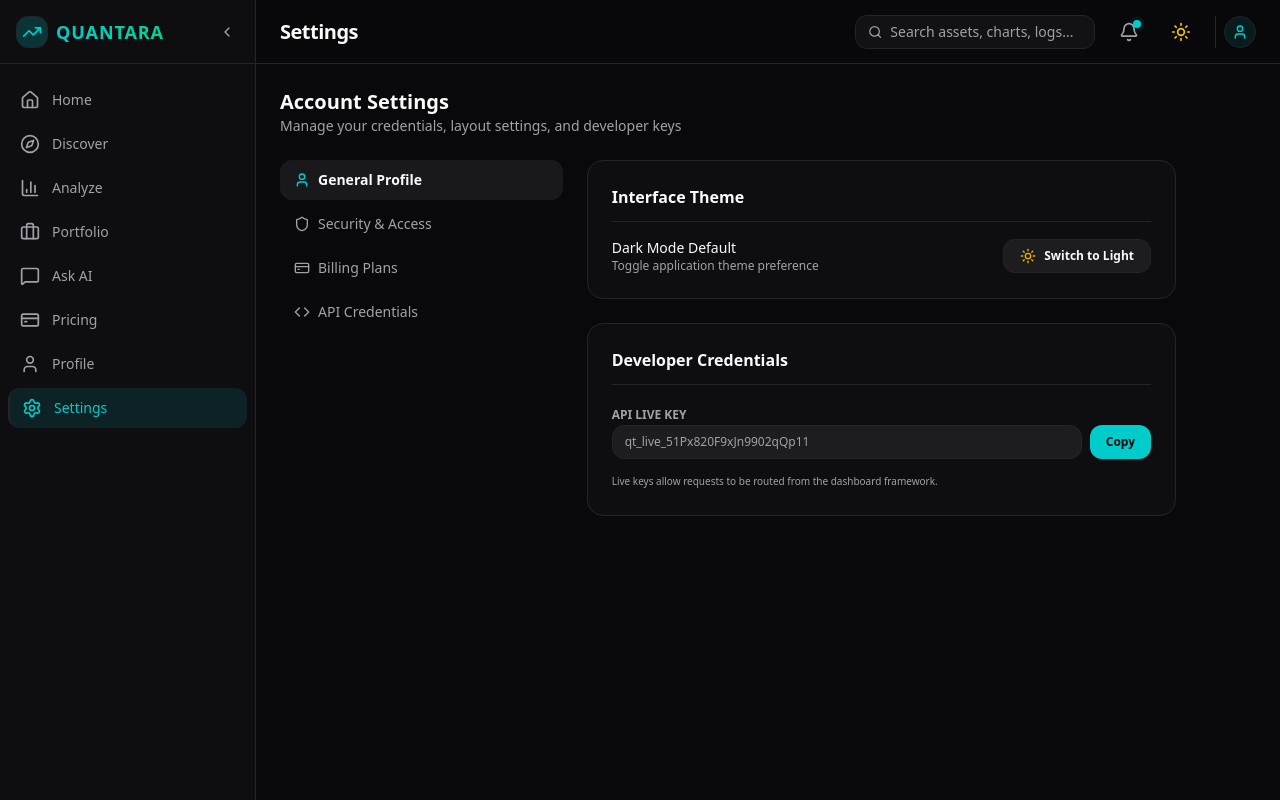
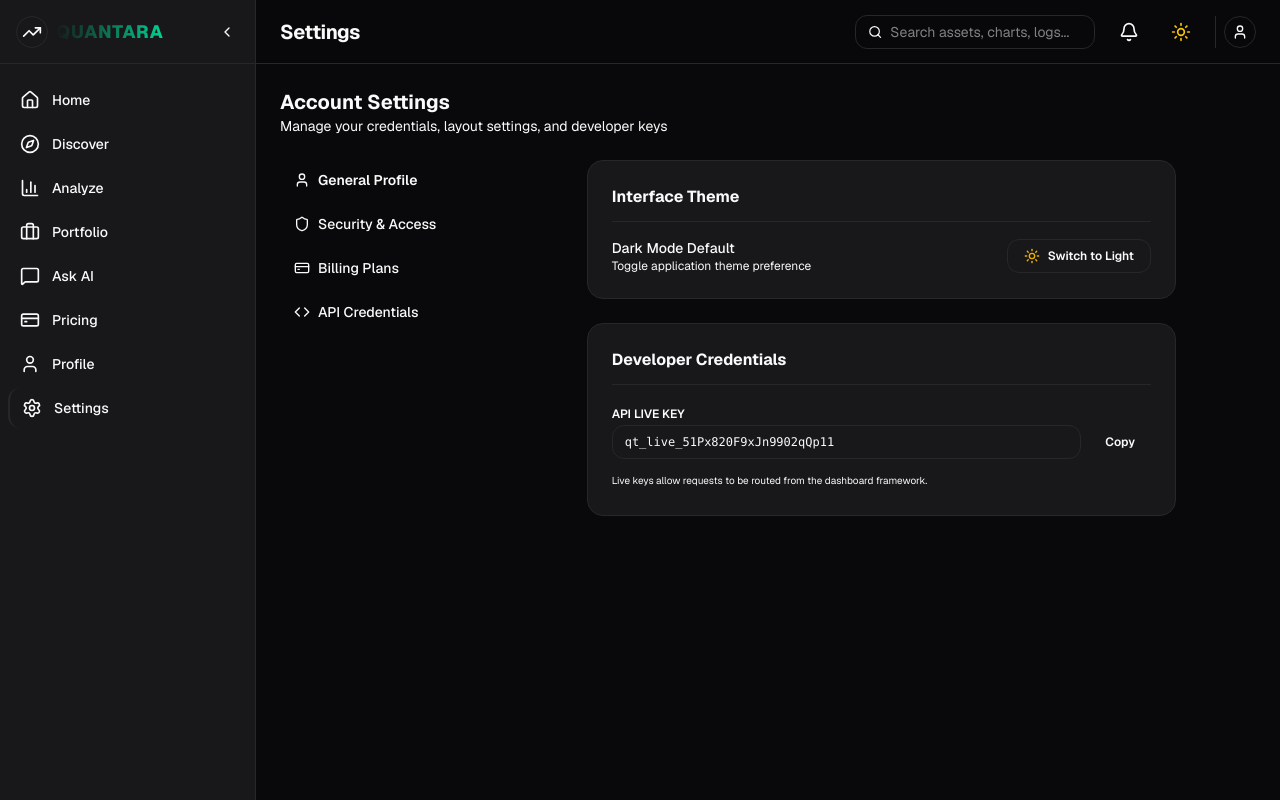
Before and after one commit to krishna27gupta/QUANTARA, a Next.js app in the folder frontend/apps/web/: page /settings in a window 1280 px wide. Built offline with nearby package versions, Linux system fonts and the light colour scheme.

Commit message:
feat: implement design token system

```diff
--- a/frontend/apps/web/src/app/globals.css
+++ b/frontend/apps/web/src/app/globals.css
@@ -1,79 +1,63 @@
 @import "tailwindcss";
 
 @theme {
-  --color-background: hsl(var(--background));
-  --color-foreground: hsl(var(--foreground));
-  --color-card: hsl(var(--card));
-  --color-card-foreground: hsl(var(--card-foreground));
-  --color-popover: hsl(var(--popover));
-  --color-popover-foreground: hsl(var(--popover-foreground));
-  --color-primary: hsl(var(--primary));
-  --color-primary-foreground: hsl(var(--primary-foreground));
-  --color-secondary: hsl(var(--secondary));
-  --color-secondary-foreground: hsl(var(--secondary-foreground));
-  --color-muted: hsl(var(--muted));
-  --color-muted-foreground: hsl(var(--muted-foreground));
-  --color-accent: hsl(var(--accent));
-  --color-accent-foreground: hsl(var(--accent-foreground));
-  --color-destructive: hsl(var(--destructive));
-  --color-destructive-foreground: hsl(var(--destructive-foreground));
-  --color-border: hsl(var(--border));
-  --color-input: hsl(var(--input));
-  --color-ring: hsl(var(--ring));
+  --color-background: var(--background);
+  --color-foreground: var(--foreground);
+  --color-card: var(--card);
+  --color-card-foreground: var(--card-foreground);
+  --color-border: var(--border);
+  --color-text-primary: var(--text-primary);
+  --color-text-secondary: var(--text-secondary);
+  --color-success: var(--success);
+  --color-danger: var(--danger);
+  --color-accent: var(--accent);
 
   --radius-lg: var(--radius);
-  --radius-md: calc(var(--radius) - 2px);
-  --radius-sm: calc(var(--radius) - 4px);
+  --radius-md: calc(var(--radius) - 4px);
+  --radius-sm: calc(var(--radius) - 8px);
 
-  --font-sans: var(--font-geist-sans), ui-sans-serif, system-ui, sans-serif;
-  --font-mono: var(--font-geist-mono), ui-monospace, SFMono-Regular, monospace;
+  --shadow-soft: var(--shadow-soft-val);
+
+  --font-sans: "Geist", "Inter", "SF Pro", -apple-system, sans-serif;
 }
 
 :root {
-  /* Default: Dark Theme (Fintech Zinc/Charcoal mix) */
-  --background: 240 10% 4%;
-  --foreground: 0 0% 98%;
-  --card: 240 10% 6%;
-  --card-foreground: 0 0% 98%;
-  --popover: 240 10% 4%;
-  --popover-foreground: 0 0% 98%;
-  --primary: 180 100% 40%; /* fintech cyan */
-  --primary-foreground: 240 10% 4%;
-  --secondary: 240 6% 12%;
-  --secondary-foreground: 0 0% 98%;
-  --muted: 240 6% 12%;
-  --muted-foreground: 240 5% 65%;
-  --accent: 180 100% 40%;
-  --accent-foreground: 0 0% 98%;
-  --destructive: 0 84.2% 60.2%;
-  --destructive-foreground: 0 0% 98%;
-  --border: 240 6% 15%;
-  --input: 240 6% 15%;
-  --ring: 180 100% 40%;
-  --radius: 0.75rem;
+  /* Default: Dark Mode (Institutional Zinc/Blue accents) */
+  --background: #09090B;
+  --card: #18181B;
+  --border: #27272A;
+  --text-primary: #FAFAFA;
+  --text-secondary: #A1A1AA;
+  --success: #22C55E;
+  --danger: #EF4444;
+  --accent: #3B82F6;
+
+  /* 20px Border Radius Token */
+  --radius: 1.25rem;
+
+  /* Soft Shadows */
+  --shadow-soft-val: 0 10px 30px -10px rgba(0, 0, 0, 0.5), 0 1px 3px rgba(0, 0, 0, 0.2);
+
+  /* Foreground defaults mapping for Tailwind */
+  --foreground: #FAFAFA;
+  --card-foreground: #FAFAFA;
 }
 
 .light {
-  /* Light Theme */
-  --background: 0 0% 100%;
-  --foreground: 240 10% 4%;
-  --card: 240 5% 98%;
-  --card-foreground: 240 10% 4%;
-  --popover: 0 0% 100%;
-  --popover-foreground: 240 10% 4%;
-  --primary: 180 100% 35%;
-  --primary-foreground: 0 0% 100%;
-  --secondary: 240 5% 96%;
-  --secondary-foreground: 240 10% 4%;
-  --muted: 240 5% 96%;
-  --muted-foreground: 240 4% 45%;
-  --accent: 180 100% 35%;
-  --accent-foreground: 240 10% 4%;
-  --destructive: 0 84.2% 60.2%;
-  --destructive-foreground: 0 0% 100%;
-  --border: 240 6% 90%;
-  --input: 240 6% 90%;
-  --ring: 180 100% 35%;
+  /* Light Mode */
+  --background: #FFFFFF;
+  --card: #F4F4F5;
+  --border: #E4E4E7;
+  --text-primary: #09090B;
+  --text-secondary: #71717A;
+  --success: #16A34A;
+  --danger: #DC2626;
+  --accent: #2563EB;
+
+  --shadow-soft-val: 0 10px 30px -10px rgba(9, 9, 11, 0.1), 0 1px 3px rgba(9, 9, 11, 0.05);
+
+  --foreground: #09090B;
+  --card-foreground: #09090B;
 }
 
 * {
@@ -82,36 +66,64 @@
 
 body {
   background-color: var(--color-background);
-  color: var(--color-foreground);
-  font-feature-settings: "cv02", "cv03", "cv04", "cv11";
+  color: var(--color-text-primary);
+  font-family: var(--font-sans);
   min-height: 100vh;
 }
 
-/* Glassmorphism utility */
+/* Premium Typography Helper Classes */
+.font-display {
+  font-size: 2.75rem;
+  font-weight: 800;
+  letter-spacing: -0.03em;
+  line-height: 1.1;
+}
+
+.font-heading {
+  font-size: 1.75rem;
+  font-weight: 700;
+  letter-spacing: -0.02em;
+  line-height: 1.25;
+}
+
+.font-body {
+  font-size: 0.95rem;
+  font-weight: 400;
+  line-height: 1.5;
+}
+
+.font-caption {
+  font-size: 0.75rem;
+  font-weight: 500;
+  letter-spacing: 0.01em;
+  line-height: 1.4;
+}
+
+/* Glassmorphic Panel Styles */
 .glass {
-  background: rgba(24, 24, 27, 0.7);
-  backdrop-filter: blur(12px);
-  border: 1px solid rgba(63, 63, 70, 0.4);
+  background: rgba(24, 24, 27, 0.6);
+  backdrop-filter: blur(16px);
+  border: 1px solid rgba(39, 39, 42, 0.4);
 }
 
 .light .glass {
-  background: rgba(255, 255, 255, 0.7);
-  backdrop-filter: blur(12px);
+  background: rgba(244, 244, 245, 0.6);
+  backdrop-filter: blur(16px);
   border: 1px solid rgba(228, 228, 231, 0.4);
 }
 
-/* Custom scrollbars */
+/* Custom premium scrollbar styling */
 ::-webkit-scrollbar {
-  width: 6px;
-  height: 6px;
+  width: 8px;
+  height: 8px;
 }
 ::-webkit-scrollbar-track {
   background: transparent;
 }
 ::-webkit-scrollbar-thumb {
-  background: rgba(100, 116, 139, 0.2);
-  border-radius: 4px;
+  background: rgba(161, 161, 170, 0.15);
+  border-radius: 9999px;
 }
 ::-webkit-scrollbar-thumb:hover {
-  background: rgba(100, 116, 139, 0.4);
+  background: rgba(161, 161, 170, 0.3);
 }
```
